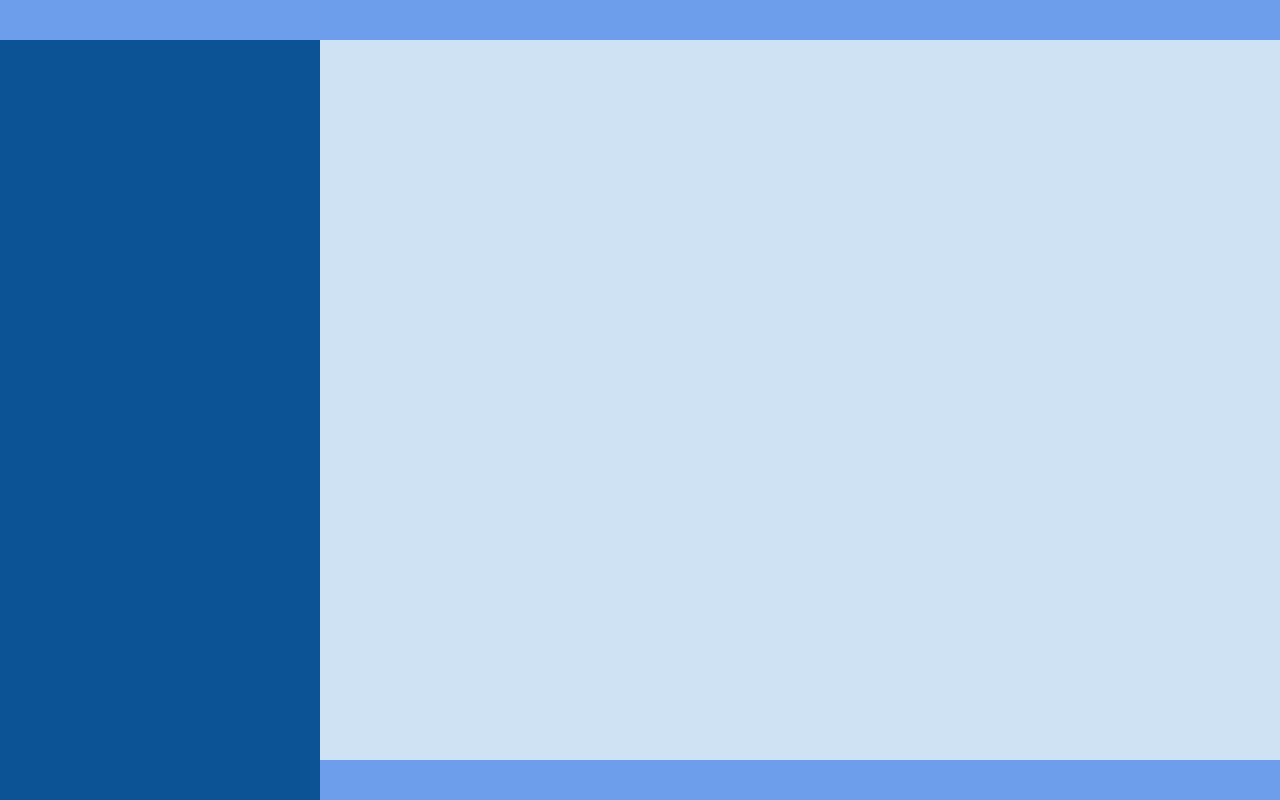
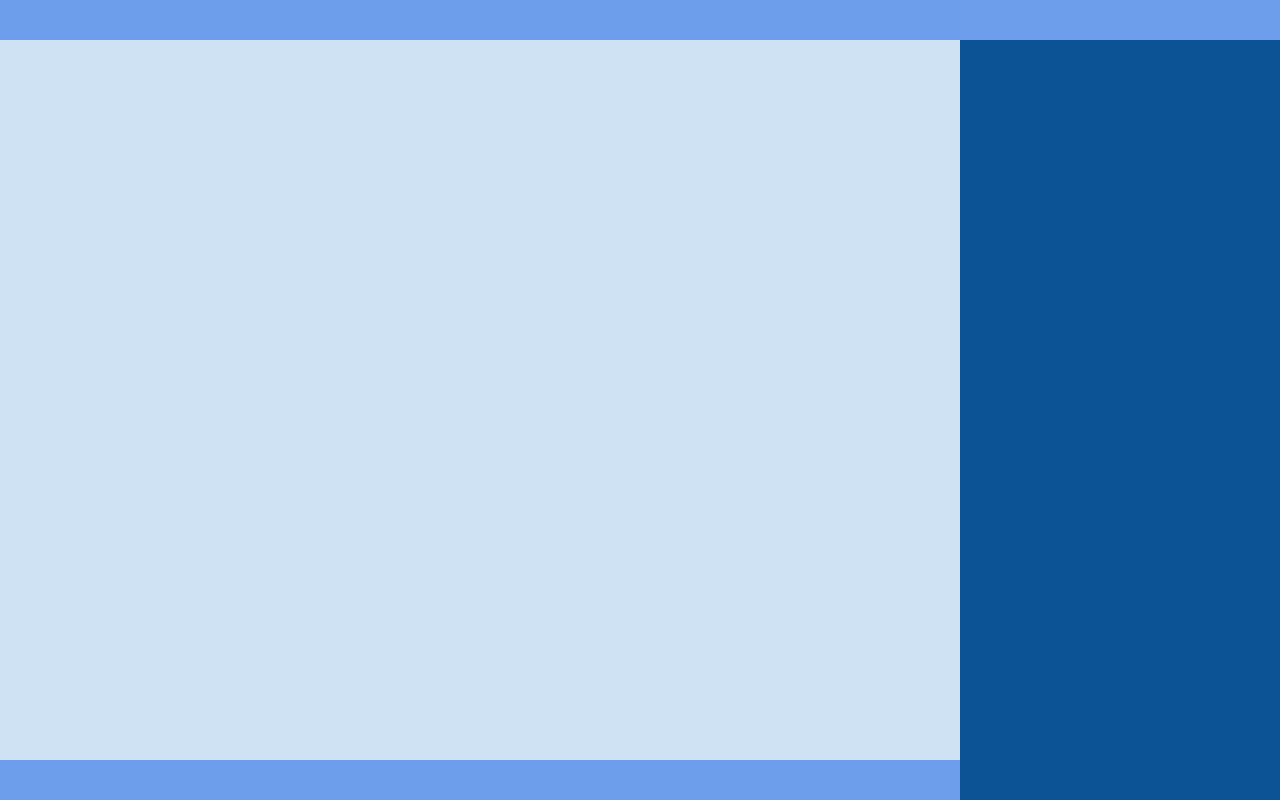
Before and after one commit to SammyJoskey/bootstrap_tort, a plain HTML site: page index.html in a window 1280 px wide. Drawn offline with Linux system fonts and the light colour scheme.

Commit message:
Update style.css

```diff
--- a/css/style.css
+++ b/css/style.css
@@ -7,6 +7,8 @@
 .col-3 {
 	height: calc(100vh - 40px);
 	background: rgb(11, 83, 148);
+	display: flex;
+	order: 2;
 }
 
 .aside {
```
